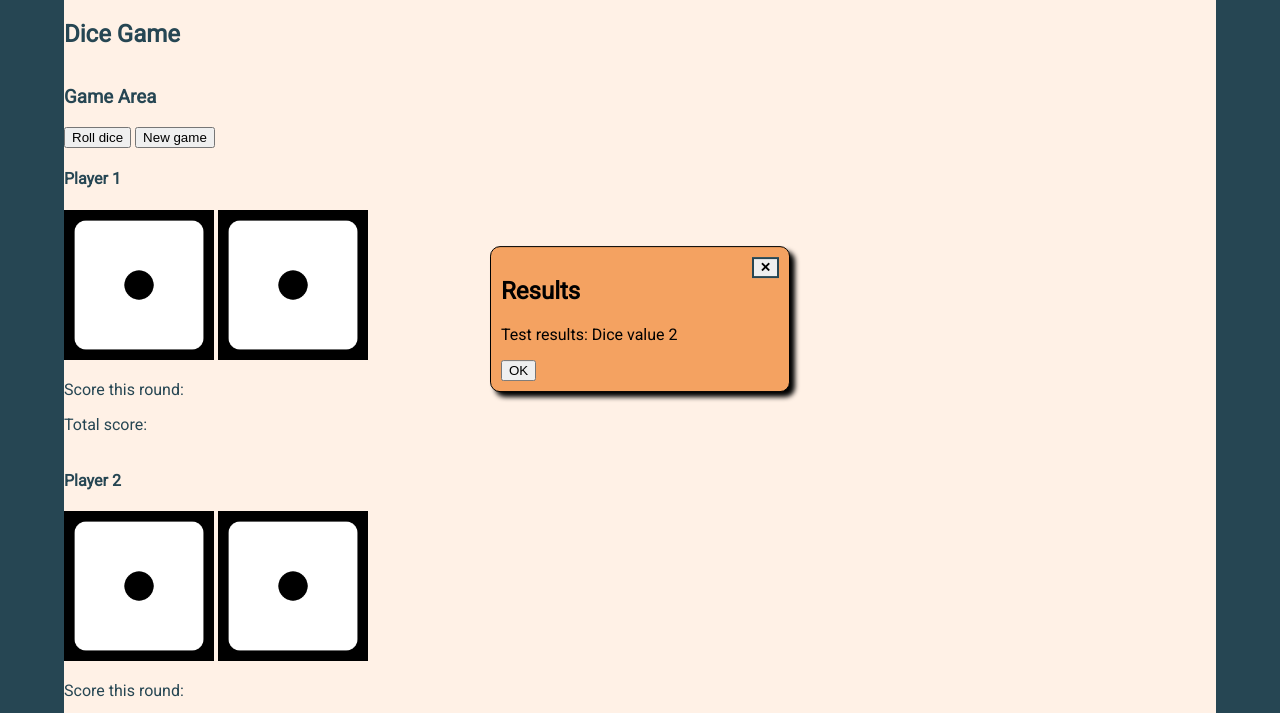
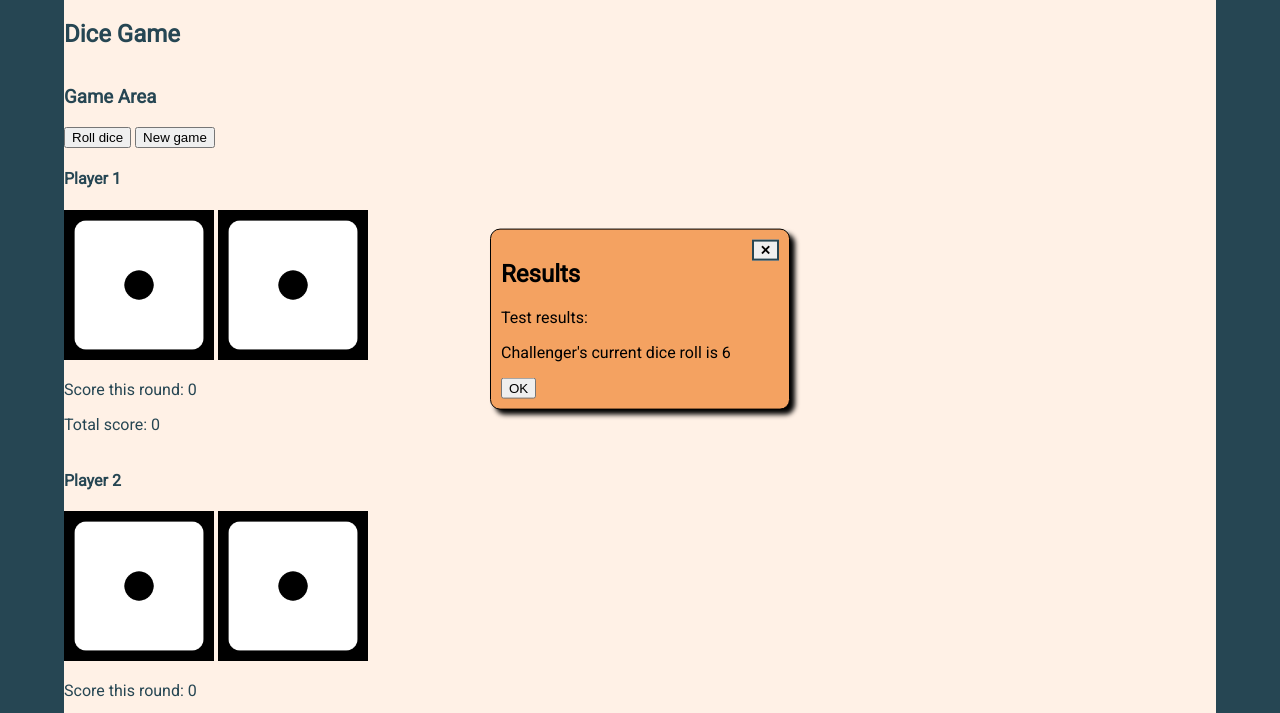
Before and after one commit to kbonneteau/Comp-2132-Final-Project, a plain HTML site: page index.html in a window 1280 px wide. Shown: the part 81-794 px from the top of the page. Drawn offline with Linux system fonts and the light colour scheme.

Commit message:
Player Object + Event Listener Setup

```diff
--- a/index.html
+++ b/index.html
@@ -36,8 +36,8 @@
                         </div>
 
                         <div id="score-container1">
-                            <p class="round-score">Score this round: <span id="p1-round"></span></p>
-                            <p class="total-score">Total score: <span id="p1-total"></span></p>
+                            <p class="round-score">Score this round: <span id="p1-round">0</span></p>
+                            <p class="total-score">Total score: <span id="p1-total">0</span></p>
                         </div>
                     </section>
                     <section>
@@ -48,8 +48,8 @@
                         </div>
 
                         <div id="score-container2">
-                            <p class="round-score">Score this round: <span id="p2-round"></span></p>
-                            <p class="total-score">Total score: <span id="p2-total"></span></p>
+                            <p class="round-score">Score this round: <span id="p2-round">0</span></p>
+                            <p class="total-score">Total score: <span id="p2-total">0</span></p>
                         </div>
 
 
--- a/js/scripts.js
+++ b/js/scripts.js
@@ -27,13 +27,65 @@ class Dice {
             this.values[a] = b;
         }
         //return the randomly sorted array
-        return this.values;
+        return this.values[0];
 
     }
 
 };
 
-
+// test
 const diceTest = new Dice();
 diceTest.rollDice();
 popOutput.innerHTML = `<p> Test results: ${diceTest.describeSelf()}</p>`;
+
+
+// Player 1's dice
+const p1dice1 = new Dice();
+const p1dice2 = new Dice();
+
+// Player 2's dice
+const p2dice1 = new Dice();
+const p2dice2 = new Dice();
+
+
+
+// =======================================================
+// PLAYER OBJECT
+// =======================================================
+
+function Player(name){
+    this.name = name;
+    this.score = [];
+}
+Player.prototype.addToScore = function(score){
+    this.score = score;
+}
+Player.prototype.describeSelf = function(){
+    let description = `<p>${this.name}'s current dice roll is ${this.score}</p>`
+
+    return description;
+}
+
+const player1 = new Player("Challenger");
+player1.addToScore(p1dice1.rollDice());
+
+
+// test
+popOutput.innerHTML = `<p> Test results: ${player1.describeSelf()}</p>`;
+
+
+
+// =======================================================
+// EVENT LISTENERS
+// =======================================================
+
+const btnRollDice = document.getElementById("btn-roll");
+const btnNewGame = document.getElementById("btn-new");
+
+btnNewGame.addEventListener("click",function(){
+    popOutput.innerHTML = `</p>You clicked New Game</p>`
+})
+
+btnRollDice.addEventListener("click",function(){
+    popOutput.innerHTML = `</p>You clicked Roll Dice</p>`
+})
```
